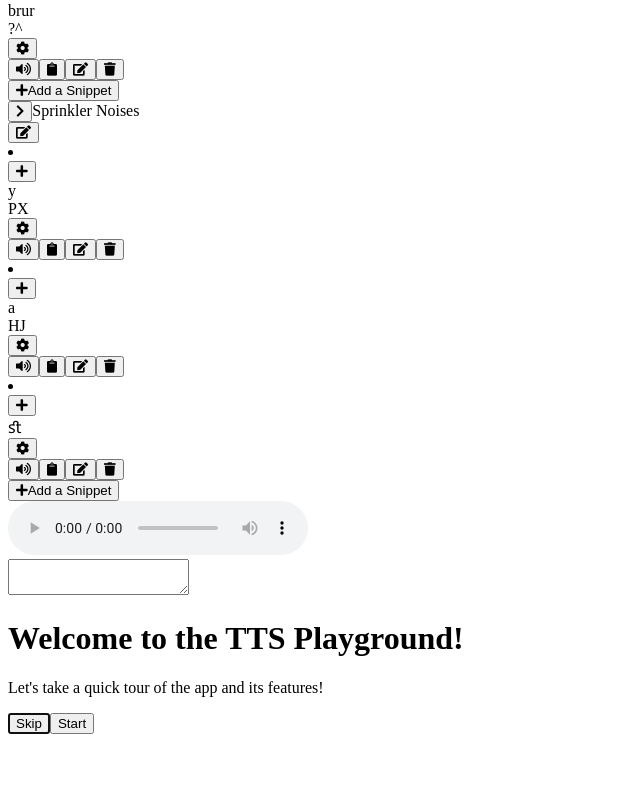
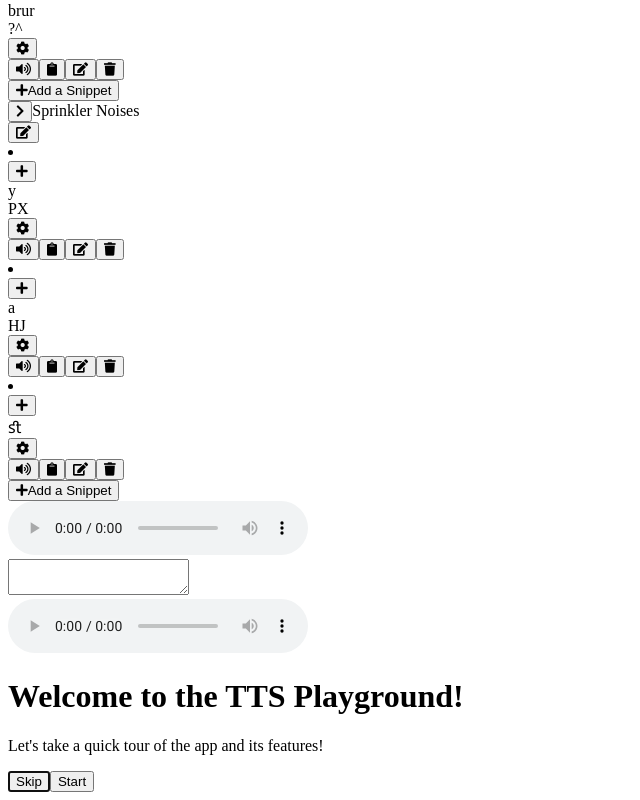
Before and after one commit to BlueLdr/tts-playground, a Preact app: page / in a window 1280 px wide. Shown: the part 1279-2079 px from the top of the page, without its empty margins (0-640 px from the left). Before the commit the page ends 2021 px from the top, so only its background shows below. Built offline with nearby package versions, Linux system fonts and the light colour scheme.

Commit message:
Updated prediction equations and logic

```diff
--- a/scripts/test_speed_duration.ts
+++ b/scripts/test_speed_duration.ts
@@ -55,11 +55,13 @@ const test_speed = async (
 
   const max = start + runs;
   const test_results = {};
-  const audio = document.createElement("AUDIO") as HTMLAudioElement;
-  audio.classList.add("invisible");
+  const audio = document.getElementById("audio") as HTMLAudioElement;
   const source = document.createElement("SOURCE") as HTMLSourceElement;
   audio.appendChild(source);
-  document.body.appendChild(audio);
+  const button = document.createElement("button");
+  button.innerText = "Continue";
+  button.classList.add("btn", "btn-primary");
+  document.querySelector(".tts-main-bottom").appendChild(button);
 
   const test_one_ = async (
     voice: string,
@@ -73,7 +75,15 @@ const test_speed = async (
     console.log(`str: `, str);
     source.src = await get_tts_data(str, test_req, voice);
     audio.load();
-    return await_timeout(() => audio.duration, 1000);
+    return new Promise(resolve => {
+      button.addEventListener(
+        "click",
+        e => {
+          resolve(audio.duration - audio.currentTime);
+        },
+        { once: true }
+      );
+    });
   };
 
   const test_one = (voice: string, char: string, count: number, msg?: string) =>
@@ -83,8 +93,25 @@ const test_speed = async (
     const results = {};
     if (!msg) {
       for (let i = start; i < max; i++) {
-        results[i] = await test_one(voice, char, i);
-        console.log(`results${char}][${i}]: `, results[i]);
+        results[i] = await test_one(voice, char, i)
+          .then(res => {
+            results[i] = res;
+            console.log(`results${char}][${i}]: `, results[i]);
+          })
+          .catch(() => {
+            button.innerText = "Retry";
+            return new Promise<void>(resolve => {
+              button.addEventListener(
+                "click",
+                e => {
+                  i--;
+                  button.innerText = "Continue";
+                  resolve();
+                },
+                { once: true }
+              );
+            });
+          });
       }
     } else {
       for (let i = start; i <= max; i += step) {
@@ -96,7 +123,7 @@ const test_speed = async (
 
   const msg_parts = [];
   if (message) {
-    for (let i = 1; i < 8; i++) {
+    for (let i = 1; i < 7; i++) {
       msg_parts.push(SPEED_TEST_MESSAGE.slice(0, i * 20));
     }
   }
@@ -127,16 +154,7 @@ const test_speed = async (
     test_results[voice] = await test_voice(voice);
   }
 
-  const download_json = document.createElement("A") as HTMLAnchorElement;
-  download_json.href = `data:application/json;charset=utf-8,${encodeURIComponent(
-    JSON.stringify(test_results, null, "  ")
-  )}`;
-  download_json.download = "speed-duration.json";
-  document.body.appendChild(download_json);
-  download_json.click();
-
-  const to_csv_arr = message ? json_to_csv_with_msg : json_to_csv_arr;
-  csv_arr_to_csv(to_csv_arr(test_results, start, runs));
+  download_results(test_results, start, runs, message);
 
   window.removeEventListener("beforeunload", onBeforeUnload, {
     capture: true,
@@ -242,4 +260,26 @@ export const csv_arr_to_csv = (data: string[][]) => {
   download_csv.click();
 };
 
+export const download_results = (
+  results: object,
+  start: number,
+  runs: number,
+  message?: boolean
+) => {
+  const download_json = document.createElement("A") as HTMLAnchorElement;
+  download_json.href = `data:application/json;charset=utf-8,${encodeURIComponent(
+    JSON.stringify(results, null, "  ")
+  )}`;
+  download_json.download = "speed-duration.json";
+  document.body.appendChild(download_json);
+  download_json.click();
+
+  const to_csv_arr = message ? json_to_csv_with_msg : json_to_csv_arr;
+  csv_arr_to_csv(to_csv_arr(results, start, runs));
+};
+
+// @ts-expect-error:
+window.download_results = download_results;
+// @ts-expect-error:
+window.test_speed = test_speed;
 export default test_speed;
--- a/src/common/tts.ts
+++ b/src/common/tts.ts
@@ -52,7 +52,7 @@ export const play_audio = (
   audioElemId?: string,
   should_load: boolean = true,
   start_time: number = 0,
-  speed_duration?: number
+  end_time?: number
 ) => {
   const audio = document.getElementById(
     audioElemId ? `${audioElemId}-audio` : "audio"
@@ -75,16 +75,18 @@ export const play_audio = (
   } else {
     audio.currentTime = start_time;
   }
-  if (speed_duration && speed_duration > 1) {
+  if (end_time && end_time > 0) {
     const listener = () => {
-      if (audio.currentTime >= audio.duration - (speed_duration - 1)) {
+      if (audio.currentTime >= end_time + 1) {
         audio.pause();
         audio.removeEventListener("timeupdate", listener);
       }
     };
     audio.addEventListener("timeupdate", listener);
   }
-  audio.play();
+  audio.play().then(() => {
+    console.log(`pausing at: ${end_time + 1}`, audio.duration, end_time);
+  });
 };
 
 export const get_speed_modifier = (message: TTS.Message) => {
@@ -101,33 +103,142 @@ export const get_speed_modifier = (message: TTS.Message) => {
     .slice(0, max_length - text_.length);
 };
 
+// predicts duration of text before speed modifier
+// x: duration of text without speed modifier
+// y: number of speed modifier characters
 const speed_duration_equations = {
   Brian: {
-    [SPEED_CHARS[0]]: x =>
-      0.001249077065 * Math.pow(x, 2) + 1.891549826 * x + -0.9050918154,
-    [SPEED_CHARS[1]]: x =>
-      0.007447843372 * Math.pow(x, 2) + 0.9027950477 * x + 3.866205369,
-    [SPEED_CHARS[2]]: x =>
-      0.00002427313534 * Math.pow(x, 2) + 1.480221574 * x + -0.7835359939,
+    [SPEED_CHARS[0]]: (x, y) =>
+      -0.004804943951 * Math.pow(x, 2) +
+      1.034989221 * x +
+      0.0001032108018 * Math.pow(y, 2) +
+      -0.01230543739 * y +
+      -0.02559110019,
+    [SPEED_CHARS[1]]: (x, y) =>
+      -0.006894924164 * Math.pow(x, 2) +
+      1.10503311 * x +
+      0.00008364119949 * Math.pow(y, 2) +
+      -0.01117538952 * y +
+      -0.05257275558,
+    [SPEED_CHARS[2]]: (x, y) =>
+      0.04697671721 * Math.pow(x, 2) +
+      0.8024347343 * x +
+      -0.00008669458965 * Math.pow(y, 2) +
+      0.01149287335 * y +
+      -0.05711350097,
   },
   Amy: {
-    [SPEED_CHARS[0]]: x =>
-      0.002780203469 * Math.pow(x, 2) + 1.878014901 * x + -4.378397652,
-    [SPEED_CHARS[1]]: x =>
-      -0.001120588997 * Math.pow(x, 2) + 1.93570933 * x + -9.492824928,
-    [SPEED_CHARS[2]]: x =>
-      0.0001373480406 * Math.pow(x, 2) + 1.293335907 * x + -0.7659803924,
+    [SPEED_CHARS[0]]: (x, y) =>
+      -0.0004864875063 * Math.pow(x, 2) +
+      0.06758773105 * x +
+      -0.06136184459 * Math.pow(y, 2) +
+      1.865900893 * y +
+      -3.127775073,
+    [SPEED_CHARS[1]]: (x, y) =>
+      -0.0002582598232 * Math.pow(x, 2) +
+      0.04793784106 * x +
+      -0.0746356267 * Math.pow(y, 2) +
+      1.990340676 * y +
+      -3.120363155,
+    [SPEED_CHARS[2]]: (x, y) =>
+      -0.000003997373737 * Math.pow(x, 2) +
+      -0.0009238623232 * x +
+      -0.0307274085 * Math.pow(y, 2) +
+      1.353685899 * y +
+      -0.6190789821,
   },
 };
 
-export const get_speed_duration = (
-  message: TTS.Message
-): number | undefined => {
-  const { speed, voice, speed_char, max_length } = message.options;
-  if (!speed || max_length <= message.text.length) {
+const MSG_SPED_DURATION_REQ: TTS.TTSRequest = {
+  text: "",
+  promise: new Promise(() => {}),
+  data: "",
+};
+
+const MSG_DURATION_REQ: TTS.TTSRequest = {
+  text: "",
+  promise: new Promise(() => {}),
+  data: "",
+};
+
+const get_duration = async (
+  text: string,
+  voice: string,
+  request?: TTS.TTSRequest
+) => {
+  if (!text || !voice) {
     return;
   }
-  return speed_duration_equations[voice]?.[speed_char]?.(
-    get_speed_modifier(message).length
+
+  const audio = document.getElementById(
+    "measure-duration-audio"
+  ) as HTMLAudioElement;
+  const source = document.getElementById(
+    "measure-duration-source"
+  ) as HTMLSourceElement;
+  if (!audio || !source) {
+    return;
+  }
+
+  const data = await get_tts_data(text, request, voice).catch(err => {
+    console.error(
+      `Error occurred while trying to measure message duration:`,
+      err
+    );
+    return;
+  });
+  if (!data) {
+    return;
+  }
+
+  return new Promise<number>(resolve => {
+    audio.addEventListener(
+      "canplaythrough",
+      () => {
+        resolve(audio.duration);
+      },
+      { once: true }
+    );
+    source.src = data;
+    audio.load();
+  });
+};
+
+const SPEED_BREAK_REGEX = /[,./?;:[\]{}|!()\\](.*?)$/i;
+
+export const predict_duration = async (
+  message: TTS.Message
+  // part: "message" | "speed",
+): Promise<number | undefined> => {
+  const { speed, voice, speed_char, max_length } = message.options;
+
+  const base_duration = await get_duration(
+    message.text,
+    voice,
+    MSG_DURATION_REQ
   );
+  if (!speed || max_length <= message.text.length) {
+    return base_duration;
+  }
+
+  let duration = base_duration;
+  const match = message.text.match(SPEED_BREAK_REGEX);
+  if (match && match[1]) {
+    const sped_duration = await get_duration(
+      match[1],
+      voice,
+      MSG_SPED_DURATION_REQ
+    );
+    const predicted_sped_duration = speed_duration_equations[voice]?.[
+      speed_char
+    ]?.(sped_duration, get_speed_modifier(message).length);
+    duration = base_duration - sped_duration + predicted_sped_duration;
+  } else {
+    duration = speed_duration_equations[voice]?.[speed_char]?.(
+      duration,
+      get_speed_modifier(message).length
+    );
+  }
+
+  return duration;
 };
--- a/src/view/components/App.tsx
+++ b/src/view/components/App.tsx
@@ -5,7 +5,10 @@ import {
   WithGlobalContexts,
   View,
   useCtrlZListener,
+  AudioPlayer,
 } from "~/view/components";
+import "../../../scripts/test_speed_duration";
+
 export const App: Preact.FunctionComponent = () => {
   const modal_container = useRef<HTMLDivElement>();
   useCtrlZListener(modal_container);
@@ -18,6 +21,7 @@ export const App: Preact.FunctionComponent = () => {
           className="clipboard-input invisible"
           tabIndex={-1}
         />
+        <AudioPlayer data=" " className="invisible" id="measure-duration" />
         <div
           ref={modal_container}
           id="modal-container"
--- a/src/view/components/common/AudioPlayer.tsx
+++ b/src/view/components/common/AudioPlayer.tsx
@@ -52,13 +52,11 @@ export const AudioPlayer: Preact.FunctionComponent<
         onVolumeChange={set_volume}
         {...props}
       >
-        {data && (
-          <source
-            id={id ? `${id}-source` : "source"}
-            type="audio/wav"
-            src={data}
-          />
-        )}
+        <source
+          id={id ? `${id}-source` : "source"}
+          type="audio/wav"
+          src={data || undefined}
+        />
       </audio>
     </div>
   );
--- a/src/view/utils/hooks/tts.ts
+++ b/src/view/utils/hooks/tts.ts
@@ -1,9 +1,9 @@
 import * as hooks from "preact/hooks";
 import {
-  get_speed_duration,
   get_tts_data,
   play_audio,
   get_speed_modifier,
+  predict_duration,
 } from "~/common";
 import { EDITOR_SETTINGS, EDITOR_STATE } from "~/model";
 import {
@@ -26,6 +26,7 @@ export const usePlayMessage = (
   } = message;
   const voice_ref = useValueRef(voice);
   const timestamp_ref = hooks.useRef<number>(0);
+  const end_time_ref = hooks.useRef<number>(undefined);
 
   const [data, set_data, data_ref] = useStateRef("");
   const full_text = useMemoRef(() => {
@@ -34,30 +35,45 @@ export const usePlayMessage = (
     }
     return text;
   }, [speed, text, max_length, bits, bits_string, speed_char]);
-  const speed_dur = useMemoRef(
-    () => (stop_playback_at_modifier ? get_speed_duration(message) : undefined),
-    [message, stop_playback_at_modifier]
+
+  const get_tts_audio = hooks.useCallback(
+    async (
+      msg_text: string,
+      req?: TTS.TTSRequest,
+      voice?: string
+    ): Promise<[string, number?]> => {
+      let duration;
+      const data = await get_tts_data(msg_text, req, voice);
+      if (stop_playback_at_modifier && speed) {
+        duration = await predict_duration(message);
+      }
+      return [data, duration];
+    },
+    [stop_playback_at_modifier, message, speed]
   );
 
-  const [status, fetch_tts] = useRequestStatus(get_tts_data);
+  const [status, fetch_tts] = useRequestStatus(get_tts_audio);
   const on_submit = hooks.useCallback(
     (start_time?: number) => {
-      fetch_tts(full_text.current, request, voice_ref.current).then(d => {
-        if (d === data_ref.current) {
-          if (data_ref.current)
-            play_audio(player_id, false, start_time, speed_dur.current);
-        } else {
-          timestamp_ref.current = start_time;
-          set_data(d);
+      fetch_tts(full_text.current, request, voice_ref.current).then(
+        ([d, end_time]) => {
+          end_time_ref.current = end_time;
+          if (d === data_ref.current) {
+            if (data_ref.current)
+              play_audio(player_id, false, start_time, end_time);
+          } else {
+            timestamp_ref.current = start_time;
+            set_data(d);
+          }
         }
-      });
+      );
     },
     [request, player_id]
   );
 
   hooks.useEffect(() => {
     if (data) {
-      play_audio(player_id, true, timestamp_ref.current, speed_dur.current);
+      play_audio(player_id, true, timestamp_ref.current, end_time_ref.current);
       timestamp_ref.current = 0;
     }
   }, [data]);
```
